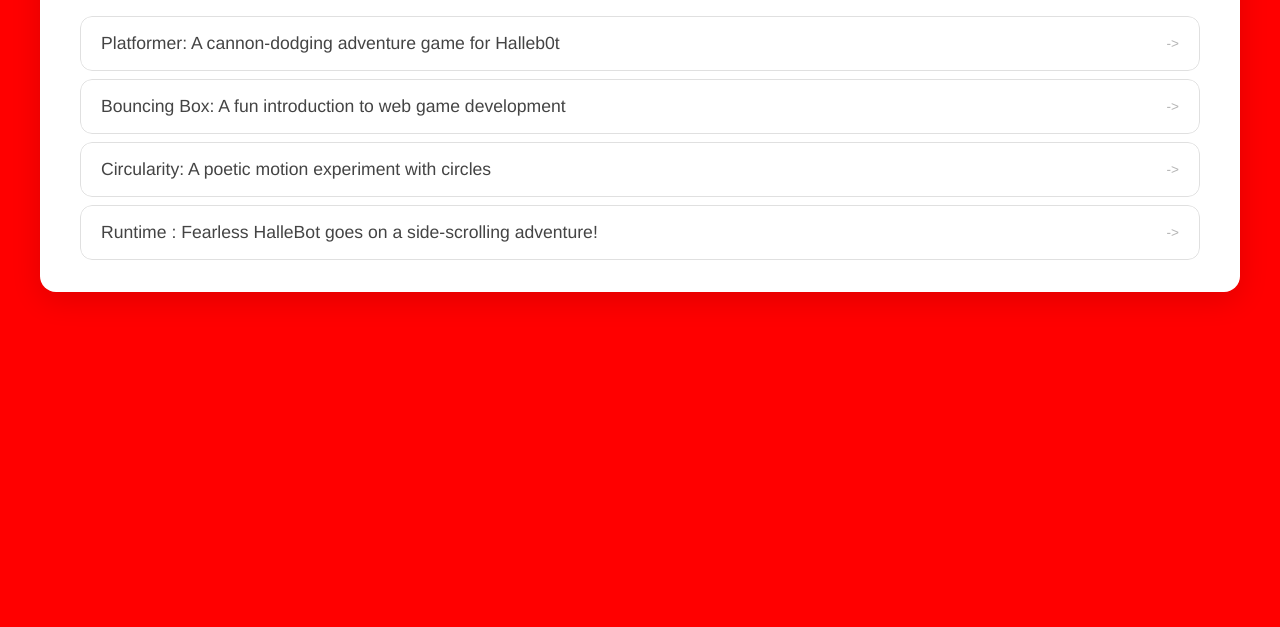
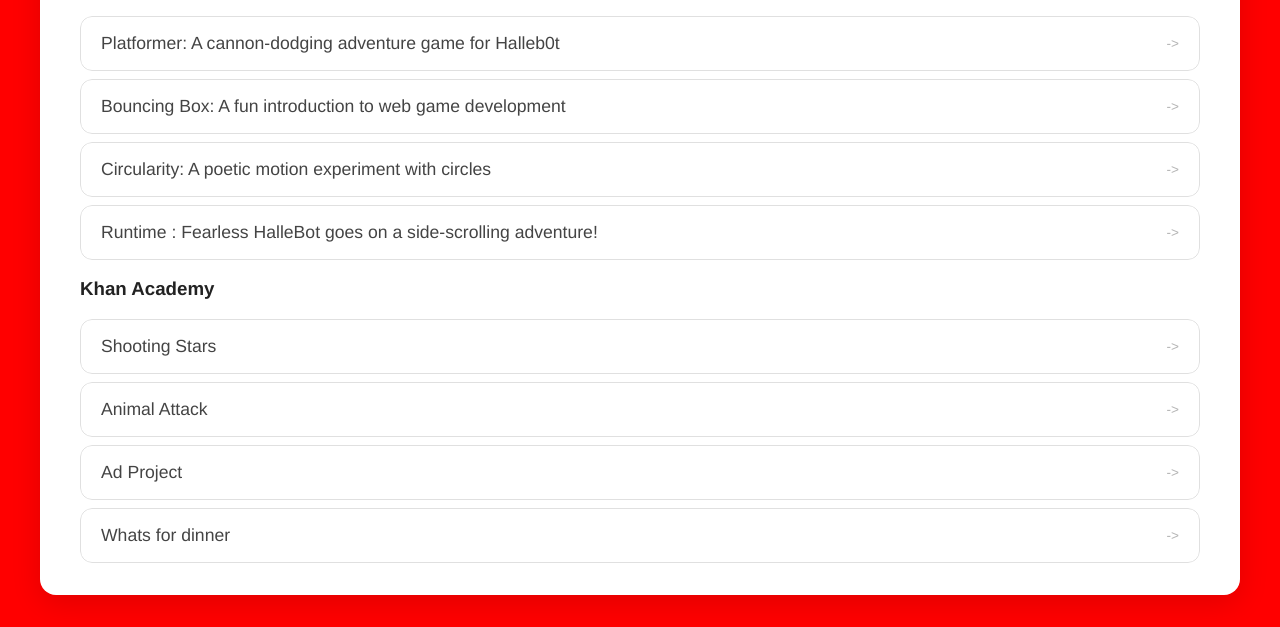
Before and after one commit to aidenhenton/aidenhenton.github.io, a plain HTML site: page portfolio.html in a window 1280 px wide. Shown: the part 269-896 px from the top of the page. Before the commit the page ends 800 px from the top, so only its background shows below. Drawn offline with Linux system fonts and the light colour scheme.

Commit message:
finished website

```diff
--- a/portfolio.html
+++ b/portfolio.html
@@ -22,7 +22,7 @@
         <div class="portfolio-box">
         <h1>Portfolio</h1>
         <h3>Op Spark</h3>
-        <ul class="portfolio">
+        <ul class="portfolio" id =  "opspark">
           <li>
             <a href="fsd-projects/platformer/"target = "_blank">Platformer: A cannon-dodging adventure game for Halleb0t</a>
           </li>
@@ -36,6 +36,21 @@
             <a href="fsd-projects/runtime/"target = "_blank">Runtime : Fearless HalleBot goes on a side-scrolling adventure!</a>
           </li>
         </ul>
+        <h3>Khan Academy</h3>
+        <ul class="portfolio" id = "khan">
+          <li>
+            <a href="https://www.khanacademy.org/computer-programming/best-so-far/5368317503455232"target = "_blank">Shooting Stars</a>
+          </li>
+            <li>
+            <a href="https://www.khanacademy.org/computer-programming/attack-the-kinda-slightly-sorta-really-not-that-mean-mean-rabbit/4793192005615616"target = "_blank">Animal Attack</a>
+          </li>
+          <li>
+            <a href="https://www.khanacademy.org/computer-programming/star-fall-national-park/4631503314468864"target = "_blank">Ad Project</a>
+          </li>
+          <li>
+            <a href="https://www.khanacademy.org/computer-programming/spin-off-of-project-whats-for-dinner-pizza/5114263661559808"target = "_blank">Whats for dinner</a>
+          </li>
+        </ul>
 
     <!-- ASD Projects will go here -->
         </div>
--- a/style.css
+++ b/style.css
@@ -220,3 +220,12 @@ nav h1 {
   box-shadow: 0 8px 30px rgba(0, 0, 0, 0.12);
   width: 100%;
 }
+#opspark a:hover {
+  background: #ee9090;
+  color: #000000;
+}
+
+#khan a:hover {
+  background: #4a90e2;
+  color: #030303;
+}
```
